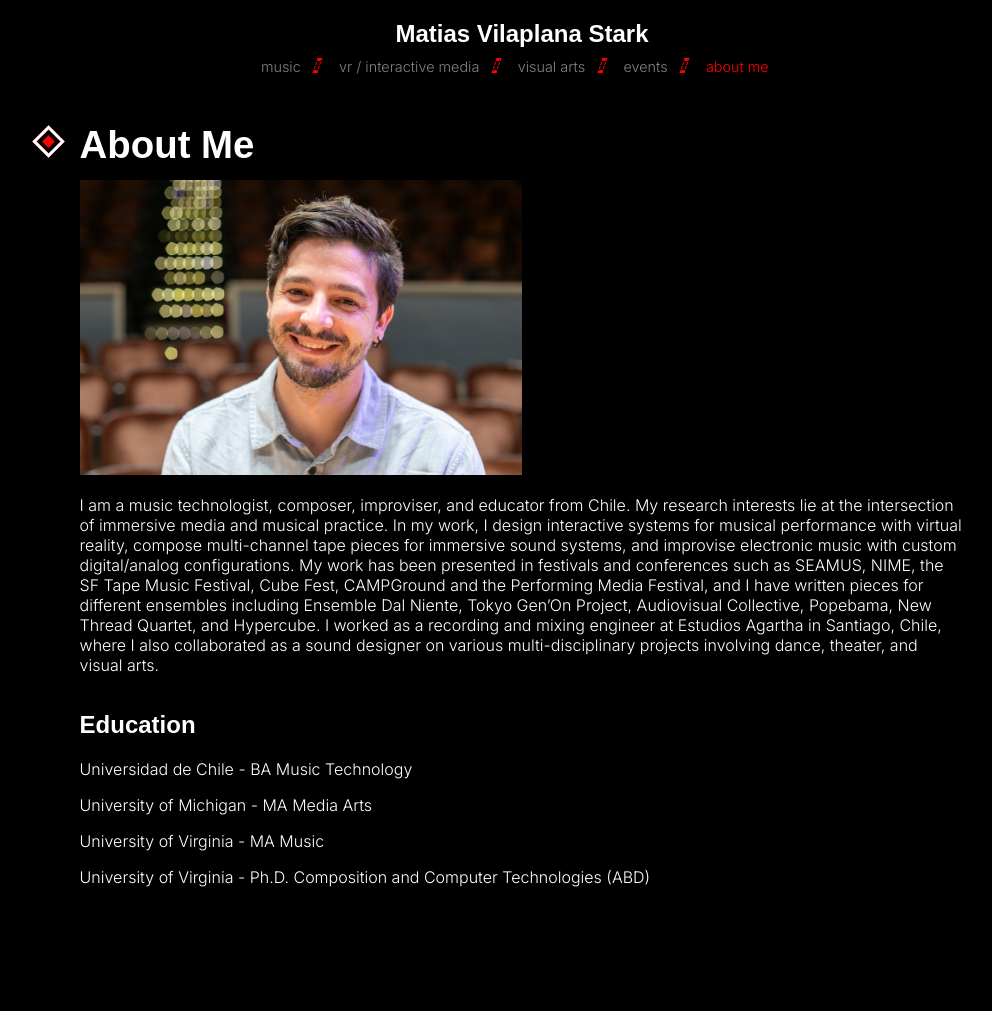
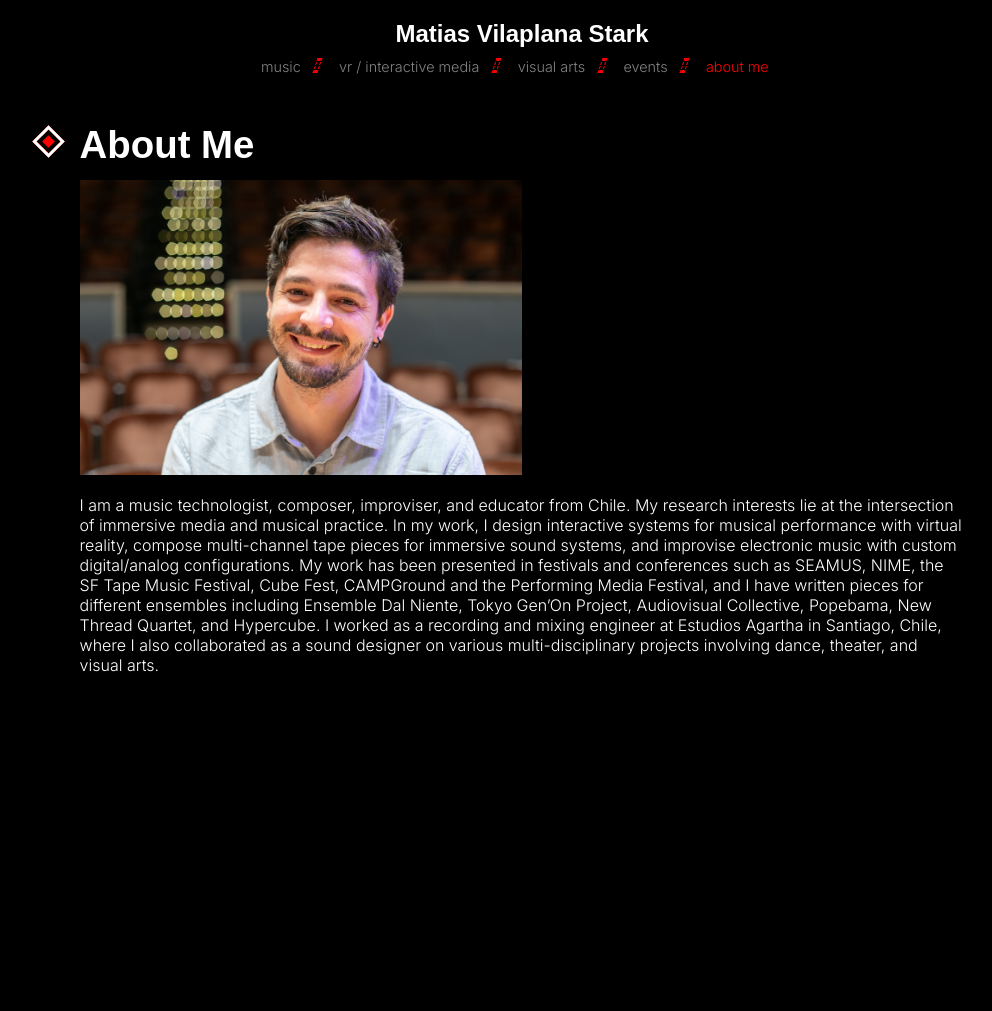
Before and after one commit to matvilap/matvilap.github.io, a Jekyll site: the page built from aboutme.md, in a window 1280 px wide. Shown: the whole page, without its empty margins (118-1110 px from the left). Built offline with Jekyll 4.4.1, drawn with Linux system fonts in a browser that asks for light colours; some web fonts are replaced; after the commit the page ends 900 px from its top, so only the background shows below that.

```diff
--- a/aboutme.md
+++ b/aboutme.md
@@ -6,16 +6,3 @@
 ![Image of Matias Vilaplana](images/vilaplana-website.jpg){: .about-image }
 
 I am a music technologist, composer, improviser, and educator from Chile.  My research interests lie at the intersection of immersive media and musical practice. In my work, I design interactive systems for musical performance with virtual reality, compose multi-channel tape pieces for immersive sound systems, and improvise electronic music with custom digital/analog configurations. My work has been presented in festivals and conferences such as SEAMUS, NIME, the SF Tape Music Festival, Cube Fest, CAMPGround and the Performing Media Festival, and I have written pieces for different ensembles including Ensemble Dal Niente, Tokyo Gen'On Project, Audiovisual Collective, Popebama, New Thread Quartet, and Hypercube. I worked as a recording and mixing engineer at Estudios Agartha in Santiago, Chile, where I also collaborated as a sound designer on various multi-disciplinary projects involving dance, theater, and visual arts.
-
-
-
-## Education
-Universidad de Chile - BA Music Technology
-
-University of Michigan - MA Media Arts
-
-University of Virginia - MA Music
-
-University of Virginia - Ph.D. Composition and Computer Technologies (ABD)
-
-{% include grid.html %}
```
